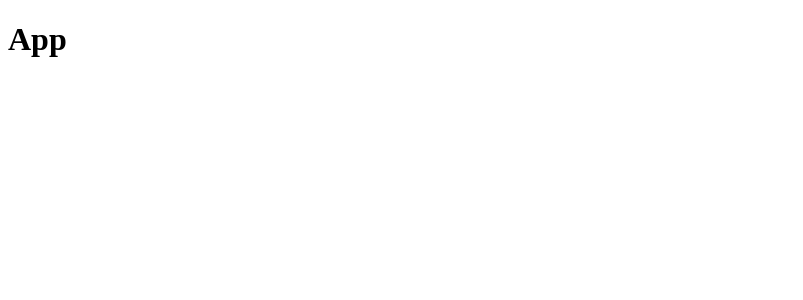
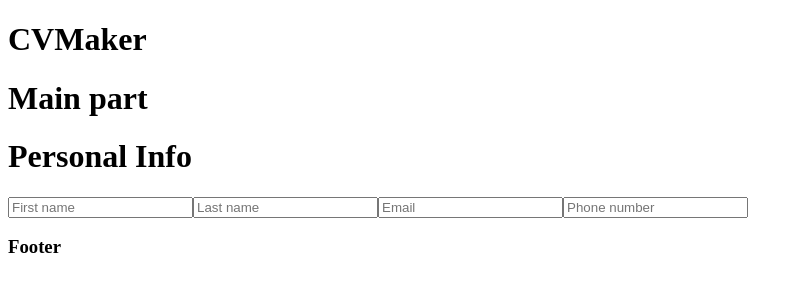
Before and after one commit to ZmijaZ/cv-maker, a React (Vite) app: page / in a window 1280 px wide. Shown: the top 300 px of the page, without its empty margins (0-803 px from the left). Built offline with nearby package versions, Linux system fonts and the light colour scheme.

Commit message:
add personal info tab

```diff
--- a/src/App.jsx
+++ b/src/App.jsx
@@ -1,7 +1,13 @@
+import Footer from "./components/Footer";
+import Header from "./components/Header";
+import Main from "./components/Main";
+
 function App() {
   return (
     <div>
-      <h1>App</h1>
+      <Header></Header>
+      <Main></Main>
+      <Footer></Footer>
     </div>
   );
 }
--- /dev/null
+++ b/src/components/CV/Personal.jsx
@@ -0,0 +1,38 @@
+import Input from "../utils/Input";
+
+const Personal = (props) => {
+  // eslint-disable-next-line react/prop-types
+  const { personalInfo } = props;
+
+  return (
+    <div>
+      <h1>Personal Info</h1>
+      <Input
+        type="text"
+        value={personalInfo.firstName}
+        name="firstName"
+        placeholder={"First name"}
+      ></Input>
+      <Input
+        type="text"
+        value={personalInfo.lastName}
+        name="lastName"
+        placeholder={"Last name"}
+      ></Input>
+      <Input
+        type="email"
+        value={personalInfo.email}
+        name="email"
+        placeholder={"Email"}
+      ></Input>
+      <Input
+        type="text"
+        value={personalInfo.phoneNumber}
+        name="phoneNumber"
+        placeholder={"Phone number"}
+      ></Input>
+    </div>
+  );
+};
+
+export default Personal;
--- /dev/null
+++ b/src/components/Footer.jsx
@@ -0,0 +1,9 @@
+const Footer = () => {
+  return (
+    <footer>
+      <h3>Footer</h3>
+    </footer>
+  );
+};
+
+export default Footer;
--- /dev/null
+++ b/src/components/Header.jsx
@@ -0,0 +1,9 @@
+const Header = () => {
+  return (
+    <header>
+      <h1>CVMaker</h1>
+    </header>
+  );
+};
+
+export default Header;
--- /dev/null
+++ b/src/components/Main.jsx
@@ -0,0 +1,12 @@
+import Personal from "./CV/Personal";
+
+const Main = () => {
+  return (
+    <div>
+      <h1>Main part </h1>
+      <Personal personalInfo={{}}></Personal>
+    </div>
+  );
+};
+
+export default Main;
--- /dev/null
+++ b/src/components/utils/Input.jsx
@@ -0,0 +1,15 @@
+const Input = (props) => {
+  // eslint-disable-next-line react/prop-types
+  const { type, value, placeholder, name } = props;
+
+  return (
+    <input
+      type={type}
+      value={value}
+      name={name}
+      placeholder={placeholder}
+    ></input>
+  );
+};
+
+export default Input;
```
Also changed, not shown: src/components/utils/Button.jsx (added, +8 -0 lines).
